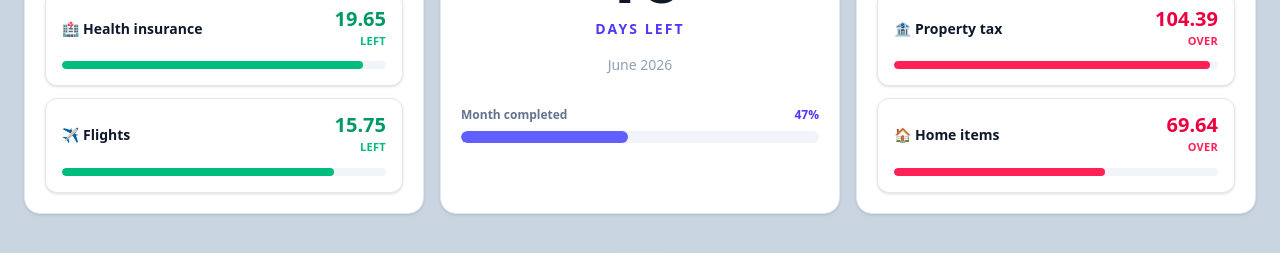
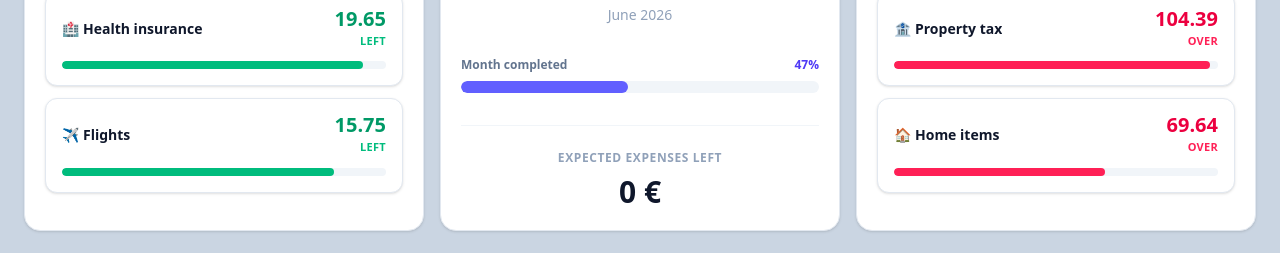
Before and after one commit to oleksaGrzegorz/budget-app, a React (Vite) app: page / in a window 1280 px wide. Shown: the part 1220-1473 px from the top of the page. Built offline with nearby package versions, Linux system fonts and the light colour scheme; no server answers.

Commit message:
feat: add expected expenses left display to MonthProgressCard

```diff
--- a/src/components/BudgetInsights/MonthProgressCard.tsx
+++ b/src/components/BudgetInsights/MonthProgressCard.tsx
@@ -1,4 +1,10 @@
-export const MonthProgressCard = () => {
+interface Props {
+  expectedExpensesLeft: number;
+}
+
+export const MonthProgressCard = ({
+  expectedExpensesLeft,
+}: Props) => {
   const now = new Date();
 
   const currentDay = now.getDate();
@@ -67,6 +73,18 @@ export const MonthProgressCard = () => {
             />
           </div>
         </div>
+
+        <div className="mt-8 border-t border-slate-100 pt-6">
+          <div className="text-center">
+            <div className="text-xs font-bold uppercase tracking-wider text-slate-400">
+              Expected expenses left
+            </div>
+
+            <div className="mt-2 text-3xl font-black text-slate-900">
+              {expectedExpensesLeft.toFixed(0)} €
+            </div>
+          </div>
+        </div>
       </div>
     </section>
   );
```
